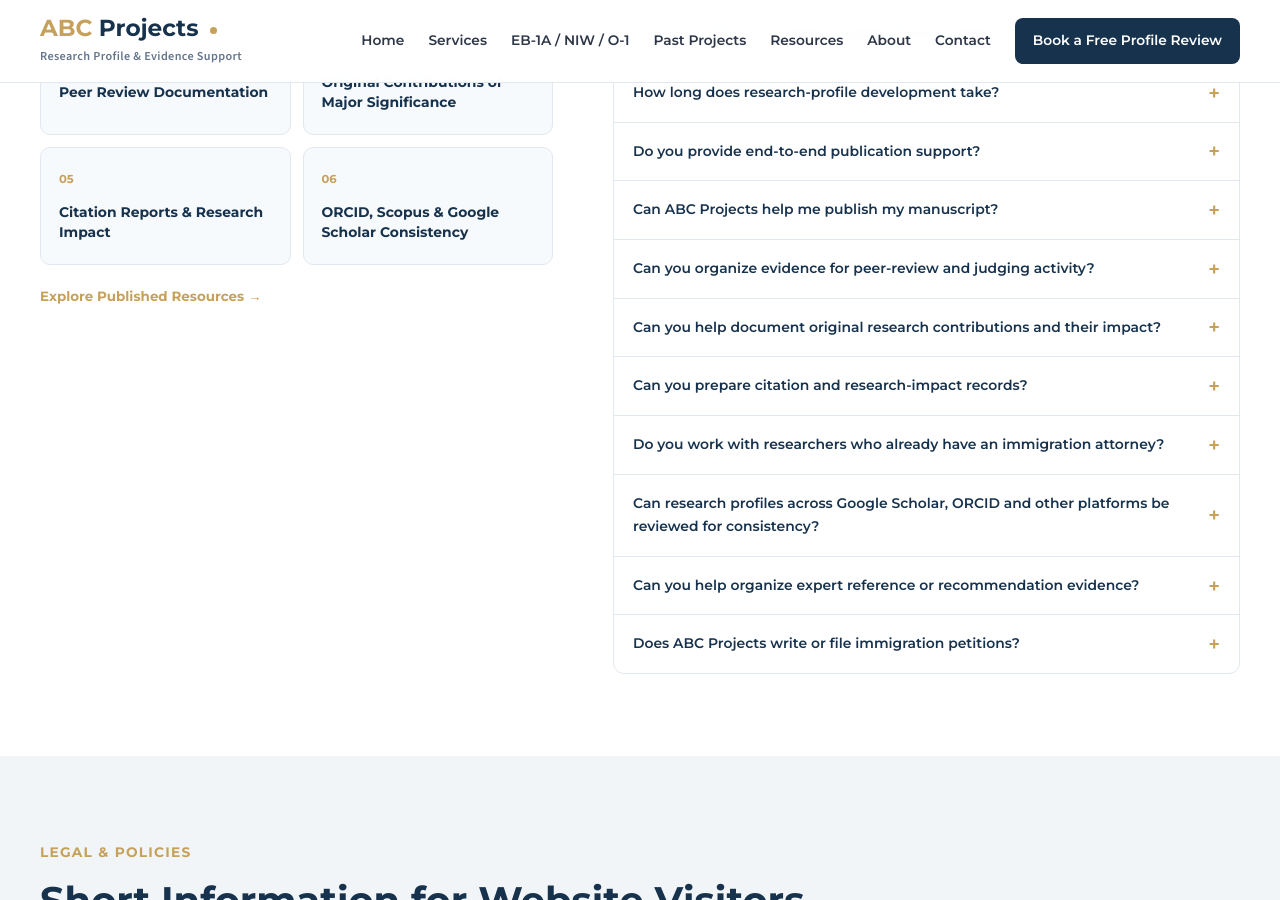
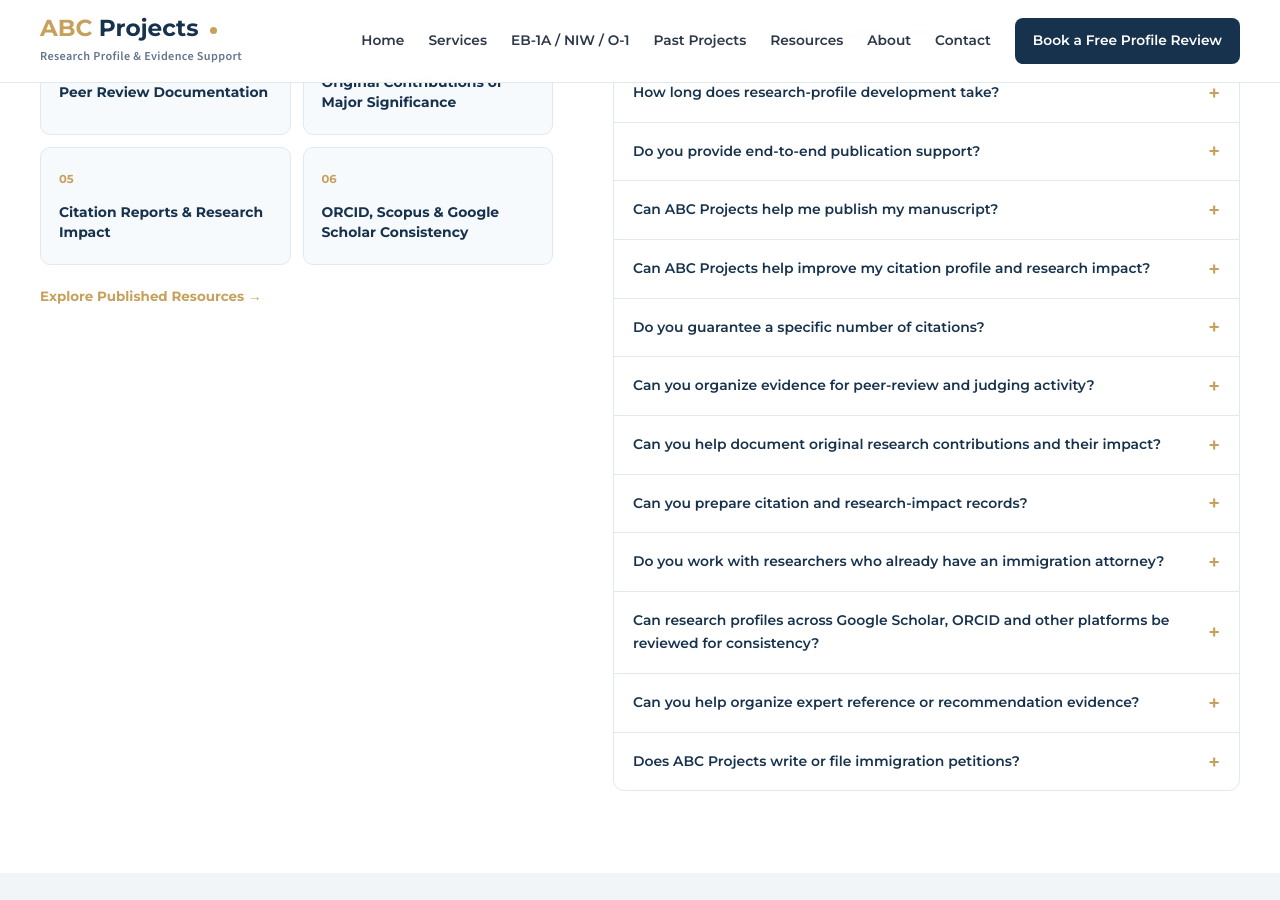
Before and after one commit to uprightpub/abcprojects, a Jekyll site: the page built from about/index.html, in a window 1280 px wide and 900 px high, scrolled down 3196 px. Built offline with Jekyll 4.4.1, drawn with Linux system fonts in a browser that asks for light colours.

Commit message:
Update index.html

```diff
--- a/about/index.html
+++ b/about/index.html
@@ -579,6 +579,28 @@ custom_css: /assets/css/about.css
 
           <details class="faq-item">
             <summary>
+              Can ABC Projects help improve my citation profile and research impact?
+            </summary>
+
+            <p>
+              Yes. Our team includes experienced Google Scholar and research visibility consultants who review your scholarly profile, publications, citation patterns and impact metrics. We provide tailored guidance on profile optimization, research discoverability, scholarly visibility and legitimate citation-impact development, with the goal of helping your research profile demonstrate consistent and sustainable progress over time.
+            </p>
+          </details>
+
+
+          <details class="faq-item">
+            <summary>
+              Do you guarantee a specific number of citations?
+            </summary>
+
+            <p>
+              We do not promise a fixed number of citations, as citations ultimately depend on independent scholarly use and recognition of published research. However, our research visibility and citation consultants can assess your current citation profile, identify areas for improvement, and develop a tailored strategy focused on discoverability, scholarly visibility, profile consistency and sustainable citation growth. Our goal is to help researchers work toward realistic citation and research-impact objectives through legitimate scholarly practices.
+            </p>
+          </details>
+
+
+          <details class="faq-item">
+            <summary>
               Can you organize evidence for peer-review and judging activity?
             </summary>
 
```
